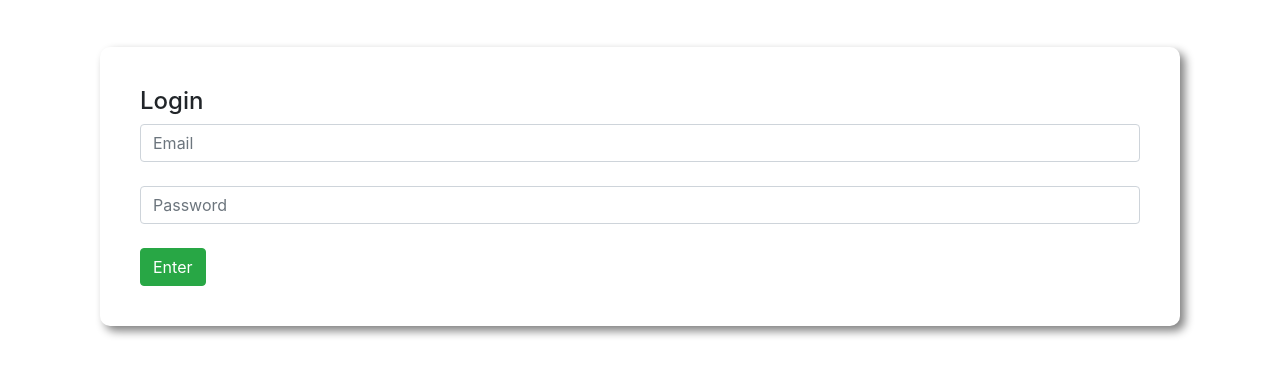
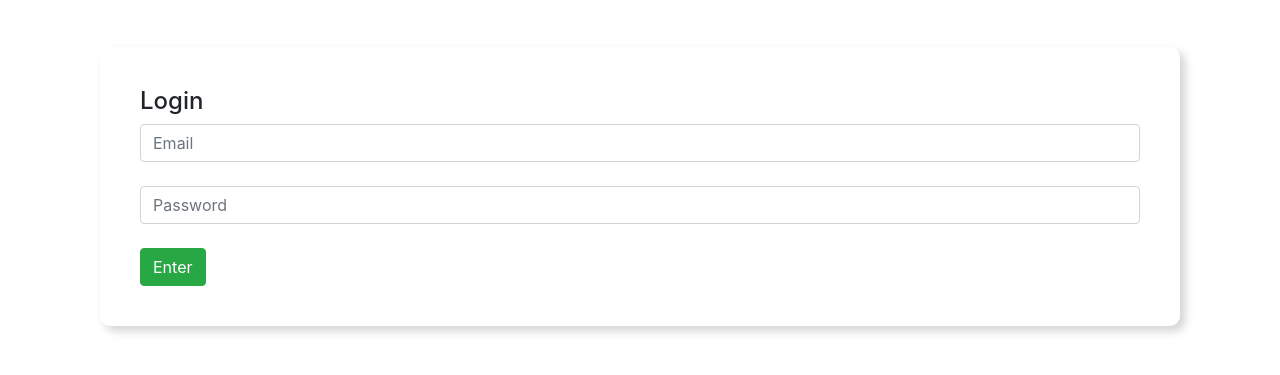
Before and after one commit to arghochakma/argo-bank, a plain HTML site: page index.html in a window 1280 px wide. Shown: the part 151-526 px from the top of the page. Drawn offline with nearby package versions, Linux system fonts and the light colour scheme.

Commit message:
second commit

```diff
--- a/style.css
+++ b/style.css
@@ -5,5 +5,5 @@ body{
     margin-top: 50px;
     padding: 40px;
     border-radius: 10px;
-    box-shadow: 5px 5px 10px gray;
+    box-shadow: 5px 5px 10px lightgrey;
 }
```
